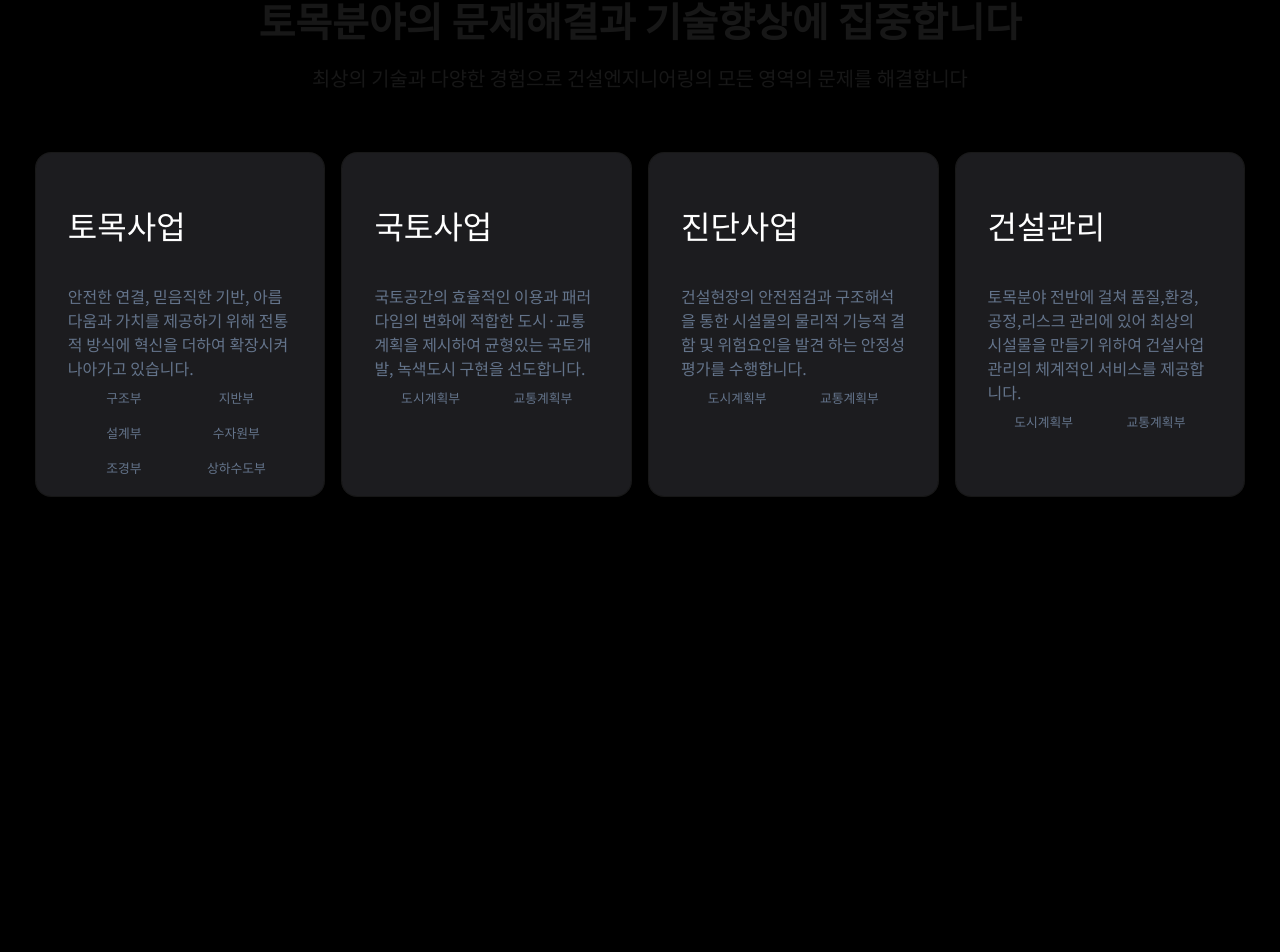
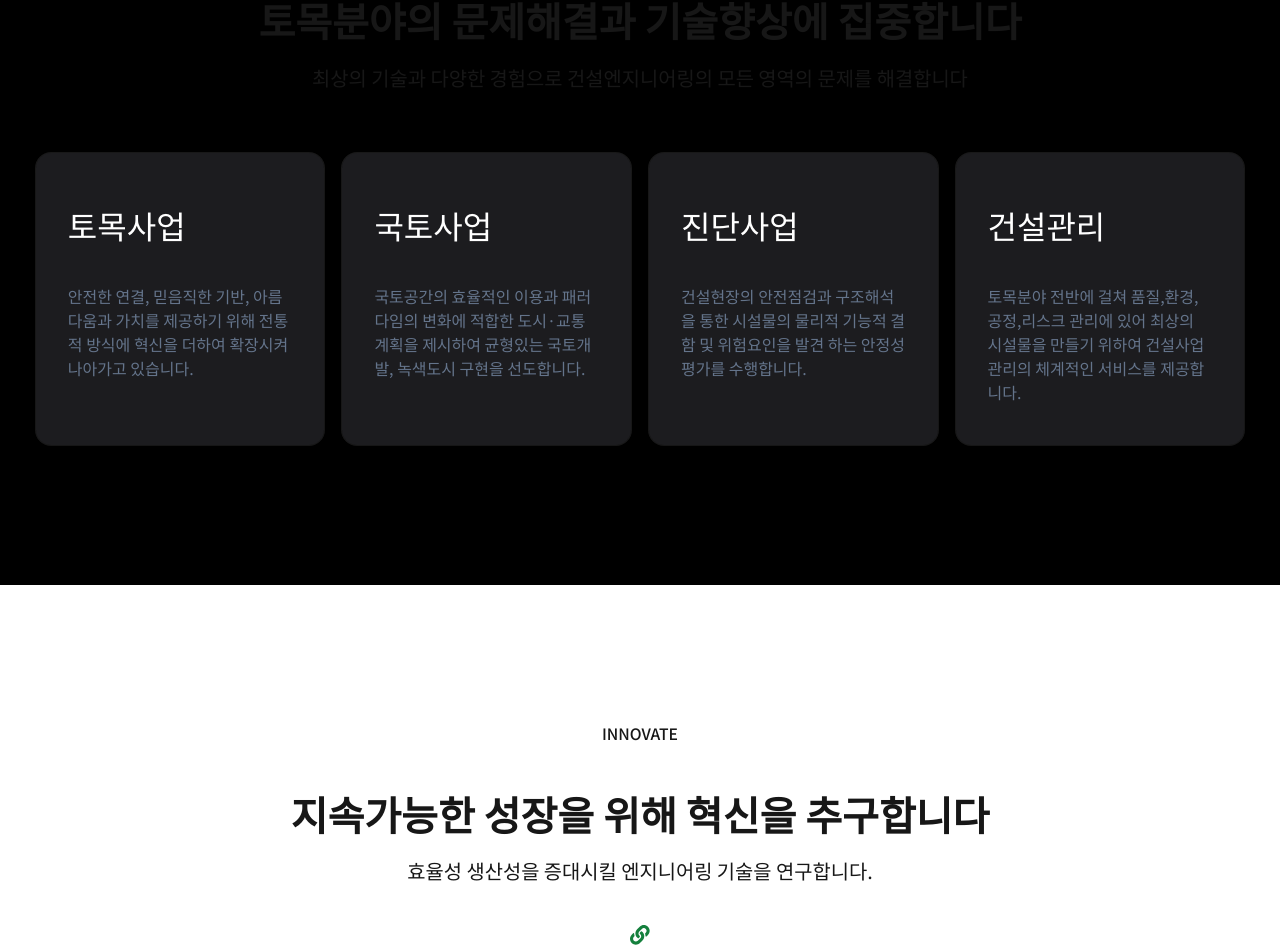
Before and after one commit to luxleo/hktech, a Next.js app: page / in a window 1280 px wide. Shown: the part 1581-2533 px from the top of the page. Built offline with nearby package versions, Linux system fonts and the light colour scheme.

Commit message:
landing page

```diff
--- a/app/(overview)/information_card/BusinessInfoCard.tsx
+++ b/app/(overview)/information_card/BusinessInfoCard.tsx
@@ -1,4 +1,8 @@
+'use client';
 import InfoCardRoot from "@/app/(overview)/information_card/InfoCardRoot";
+import {m} from "framer-motion";
+import {useState} from "react";
+import Link from "next/link";
 
 export type BusinessLink = {
     departmentName: string;
@@ -9,28 +13,59 @@ export default function BusinessInfoCard ({title,description,businessLinks}:{
     description: string;
     businessLinks: BusinessLink[];
 }) {
+    const [isFocused, setIsFocused] = useState<boolean>(false);
     return (
+        <div className={'w-full h-full'}
+             onMouseEnter={() => setIsFocused(true)}
+             onMouseLeave={() => setIsFocused(false)}
+        >
             <InfoCardRoot title={title}>
                 <div className={'flex flex-col w-full mt-[5%]'}>
-                <div className={'w-full mt-6 text-slate-500 group-hover:text-inherit text-[16px] flex justify-center items-start z-[2]'}>
+                    <div
+                        className={'w-full mt-6 text-slate-500 group-hover:text-inherit text-[16px] flex justify-center items-start z-[2]'}>
                         {description}
                     </div>
-                <div className={'group-hover:flex flex-col w-full'}>
-                    <div className={''}>
-
+                    <m.div className={'flex flex-col w-full'}
+                           initial={{opacity: 0}}
+                           animate={isFocused ? "focused" : 'not_focused'}
+                           variants={{
+                               'not_focused': {
+                                   opacity: 0
+                               },
+                               'focused': {
+                                   opacity: 1
+                               }
+                           }}
+                    >
+                        <div className={'w-full mt-[.5vw] flex justify-center hover:bg-emerald-500'}>
                         </div>
-                    <div className={'w-full grid grid-cols-2'}>
+                        <m.div className={'w-full grid grid-cols-2 mt-[1vw]'}
+                               animate={isFocused ? "focused" : 'not_focused'}
+                               variants={{
+                                   'not_focused': {
+                                       scaleY: 0
+                                   },
+                                   'focused': {
+                                       scaleY: 1
+                                   }
+                               }}
+                        >
                             {businessLinks.map(el => (
                                 <div key={`departments_link_${el.departmentName}`}
-                                 className={'text-[.8rem] z-[2] flex justify-center items-center text-slate-500 group-hover:text-inherit'}>
-                                <div className={'flex justify-center items-center py-2 w-full hover:bg-slate-600/[.5]'}>
+                                     className={'text-[.8rem] z-[2] flex justify-center items-center'}>
+                                    <div
+                                        className={'flex justify-center items-center py-2 w-full shadow-black hover:bg-[#111114]/[.8]'}>
+                                        <Link href={'/'}>
                                             {el.departmentName}
+                                        </Link>
                                     </div>
                                 </div>
                             ))}
-                    </div>
-                </div>
+                        </m.div>
+                    </m.div>
                 </div>
             </InfoCardRoot>
-    )
+        </div>
+
+    );
 };
--- a/app/(overview)/information_card/InfoCardRoot.tsx
+++ b/app/(overview)/information_card/InfoCardRoot.tsx
@@ -5,7 +5,7 @@ export default function InfoCardRoot({title,children}:{
 }) {
     return (
         <div className={`${styles.card_container}`}>
-            <div className={`${styles.card} w-full h-[calc(100px+19vw)] group md:px-[2rem] md:py-[3rem]`}>
+            <div className={`${styles.card} w-full h-[calc(100px+15vw)] group md:px-[2rem] md:py-[3rem]`}>
                 {/*<h4>Products</h4>*/}
                 <div className={'text-white group-hover:text-emerald-400 text-[32px] relative z-[2]'}>
                     {title}
--- a/app/(overview)/page.tsx
+++ b/app/(overview)/page.tsx
@@ -20,16 +20,14 @@ const departmentLinks : FocusPageData[] = [
             {departmentName: '상하수도부',link: '/businesses/domains?currentDomain=토목사업분야&currentDepartment=상하수도부'},
         ]},
     {fieldName: '국토사업', description: '국토공간의 효율적인 이용과 패러다임의 변화에 적합한 도시·교통계획을 제시하여 균형있는 국토개발, 녹색도시 구현을 선도합니다.', departments: [
-            {departmentName: '도시계획부', link: '/businesses/domains?currentDomain=토목사업분야&currentDepartment=구조부'},
-            {departmentName: '교통계획부',link: '/businesses/domains?currentDomain=토목사업분야&currentDepartment=지반부'}
+            {departmentName: '도시계획부', link: '/businesses/domains?currentDomain=국토사업분야&currentDepartment=도시계획부'},
+            {departmentName: '교통계획부',link: '/businesses/domains?currentDomain=국토사업분야&currentDepartment=교통계획부'}
         ]},
     {fieldName: '진단사업', description: '건설현장의 안전점검과 구조해석을 통한 시설물의 물리적 기능적 결함 및 위험요인을 발견 하는 안정성 평가를 수행합니다.', departments: [
-            {departmentName: '도시계획부', link: '/businesses/domains?currentDomain=토목사업분야&currentDepartment=구조부'},
-            {departmentName: '교통계획부',link: '/businesses/domains?currentDomain=토목사업분야&currentDepartment=지반부'}
+            {departmentName: '안전진단부', link: '/businesses/domains?currentDomain=진단사업분야&currentDepartment=안전진단부'},
         ]},
     {fieldName: '건설관리', description: '토목분야 전반에 걸쳐 품질,환경,공정,리스크 관리에 있어 최상의 시설물을 만들기 위하여 건설사업관리의 체계적인 서비스를 제공합니다.', departments: [
-            {departmentName: '도시계획부', link: '/businesses/domains?currentDomain=토목사업분야&currentDepartment=구조부'},
-            {departmentName: '교통계획부',link: '/businesses/domains?currentDomain=토목사업분야&currentDepartment=지반부'}
+            {departmentName: '건설사업관리부', link: '/businesses/domains?currentDomain=건설관리분야&currentDepartment=건설사업관리부'},
         ]},
 ]
 
@@ -61,17 +59,19 @@ export default function Home() {
           <div className={'w-full h-[120vw] md:h-[40vw] bg-none flex justify-center items-center flex-col'}>
               <h2 className={'text-[calc(0.82rem+0.2vw)] font-[500]'}>ABOUT US</h2>
               <div className={'flex flex-col items-center'}>
-                  <h1 className={'mt-[3vw] text-[calc(1.7rem+1vw)] font-[600]'}>사람과 기술로 혁신합니다</h1>
-                  <p className={'mt-[1vw] text-[calc(1rem+0.3vw)] font-[400]'}>2012년 창립 이래 우수한 기술력과 진취적인 사고로 <br/>우리나라 건설기술의 선진화를 함께 이루어갑니다.</p>
+                  <h1 className={'mt-[3vw] text-[calc(1.7rem+1vw)] font-[600]'}>사람과 기술로 사회발전에 기여합니다.</h1>
+                  <p className={'mt-[1vw] text-[calc(1rem+0.3vw)] font-[400]'}>2012년 창립 이래 우수한 기술력과 진취적인 사고로 <br/>우리나라
+                      건설기술의 선진화를 함께 이루어갑니다.</p>
               </div>
-              <div className={'rounded-full bg-white p-[calc(10px+0.4vw)] bg-opacity-75 mt-[calc(20px+0.3vw)] hover:bg-opacity-90 hover:cursor-pointer text-[calc(12px+0.6vw)] text-green-700'}>
+              <div
+                  className={'rounded-full bg-white p-[calc(10px+0.4vw)] bg-opacity-75 mt-[calc(20px+0.3vw)] hover:bg-opacity-90 hover:cursor-pointer text-[calc(12px+0.6vw)] text-green-700'}>
                   <Link href={'/about-us'}>
-                    <FaLink/>
+                      <FaLink/>
                   </Link>
               </div>
           </div>
           {/* 3 section */}
-          <div className={`w-full ${indexBackgroundColor} pt-[90px] md:pt-[140px]`}>
+          <div className={`w-full ${indexBackgroundColor} pt-[90px] md:pt-[140px] pb-[90px] md:pb-[140px]`}>
               <div className={'w-[calc(100%-5.6vw)] max-w-[1400px] flex mx-auto flex-col justify-center items-center'}>
                   <h2 className={'text-[calc(0.82rem+0.2vw)] font-[500] pt-[4.4vw] border-t-[1px] border-[#222] w-full text-center'}>FOCUS</h2>
                   <div className={'flex flex-col items-center'}>
@@ -81,17 +81,45 @@ export default function Home() {
                   </div>
                   <div className={'md:mt-[60px] w-full grid md:grid-cols-4 gap-x-[1.4vw]'}>
                       {departmentLinks.map(el => (
-                          <BusinessInfoCard key={`field_name_${el.fieldName}`} title={el.fieldName} description={el.description}
+                          <BusinessInfoCard key={`field_name_${el.fieldName}`} title={el.fieldName}
+                                            description={el.description}
                                             businessLinks={el.departments}/>
                       ))}
                   </div>
               </div>
           </div>
-          <div className={`w-full h-[100vh] ${indexBackgroundColor}`}>
-
+          {/* 4 section */}
+          <div className={'w-full h-[120vw] md:h-[40vw] bg-none flex justify-center items-center flex-col'}>
+              <h2 className={'text-[calc(0.82rem+0.2vw)] font-[500]'}>INNOVATE</h2>
+              <div className={'flex flex-col items-center'}>
+                  <h1 className={'mt-[3vw] text-[calc(1.7rem+1vw)] font-[600]'}>지속가능한 성장을 위해 혁신을 추구합니다</h1>
+                  <p className={'mt-[1vw] text-[calc(1rem+0.3vw)] font-[400]'}>효율성 생산성을 증대시킬 엔지니어링 기술을 연구합니다.</p>
+              </div>
+              <div
+                  className={'rounded-full bg-white p-[calc(10px+0.4vw)] bg-opacity-75 mt-[calc(20px+0.3vw)] hover:bg-opacity-90 hover:cursor-pointer text-[calc(12px+0.6vw)] text-green-700'}>
+                  <Link href={'/about-us'}>
+                      <FaLink/>
+                  </Link>
+              </div>
           </div>
-          <div className={'w-full h-[120vw] md:h-[40vw] bg-none'}>
-              good morining
+          {/*    5 section */}
+          <div className={`w-full ${indexBackgroundColor} pt-[90px] md:pt-[140px] pb-[90px] md:pb-[140px] md:h-[40vw]`}>
+              <div className={'w-[calc(100%-5.6vw)] max-w-[1400px] flex mx-auto flex-col justify-center items-center'}>
+                  <h2 className={'text-[calc(0.82rem+0.2vw)] font-[500] pt-[4.4vw] border-t-[1px] border-[#222] w-full text-center'}>PR CENTER</h2>
+                  <div className={'flex flex-col items-center'}>
+                      <h1 className={'mt-[3vw] text-[calc(1.7rem+1vw)] font-[600]'}>홍보센터</h1>
+                      <div className={'mt-[2vw] flex font-[400] gap-x-[1vw]'}>
+                          <div
+                              className={'py-[10px] px-[20px] rounded-md bg-white text-black font-semibold text-[1.2rem]'}>
+                              CI소개
+                          </div>
+                          <div
+                              className={'py-[10px] px-[20px] rounded-md border-white border-[1px] text-white font-semibold text-[1.2rem]'}>
+                              브로슈어
+                          </div>
+                      </div>
+                  </div>
+              </div>
           </div>
       </section>
   );
```
Also changed, not shown: app/(overview)/IndexBgImageRenderer.tsx (+1 -1 lines). Lines whose indentation alone changed are shown as unchanged.
